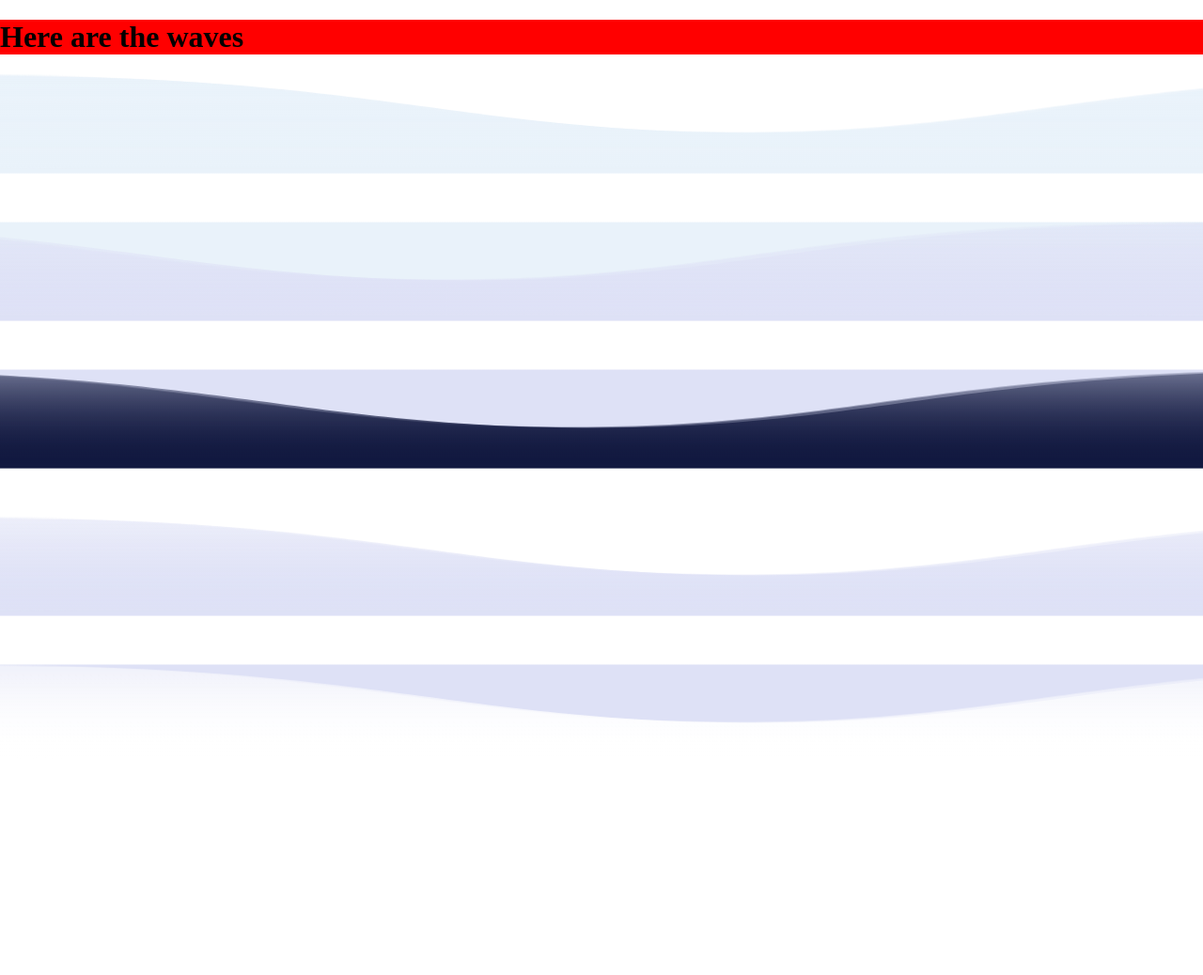
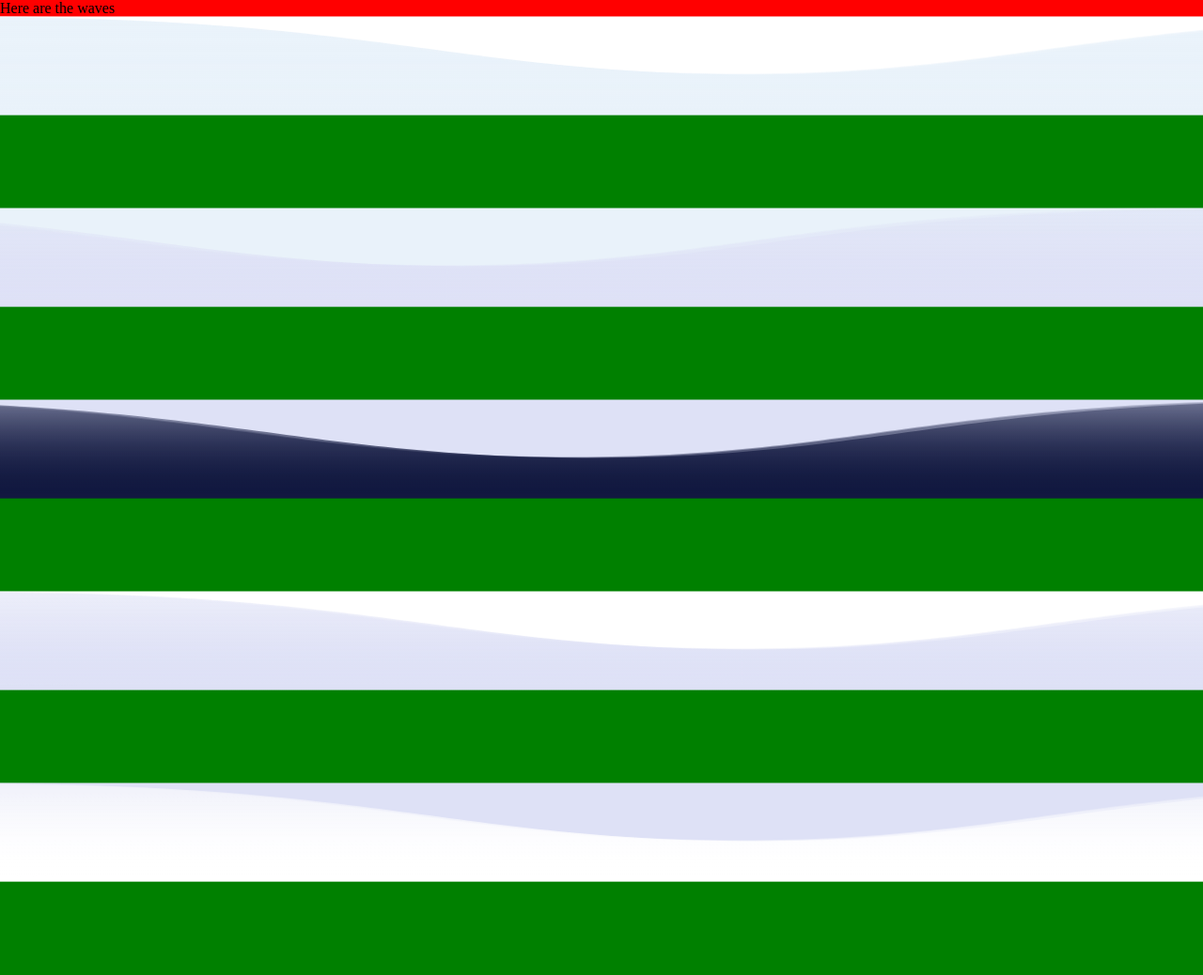
Before and after one commit to Nitrostrider/wave, a plain HTML site: page index.html in a window 1280 px wide. Shown: the whole page at 94% size. Before the commit the page ends 865 px from the top, so only its background shows below. Drawn offline with Linux system fonts and the light colour scheme.

Commit message:
add placeholders

```diff
--- a/index.html
+++ b/index.html
@@ -14,7 +14,7 @@
 </head>
 
 <body>
-  <h1 style="background-color:red">Here are the waves</h1>
+  <div style="background-color:red">Here are the waves</div>
   <!--light blue on  white wave-->
   <div class="lbwholdtheholdtheocean">
     <div class="lbwholdtheocean">
@@ -24,6 +24,7 @@
       </div>
     </div>
   </div>
+  <div style="height:100px;background-color:green"></div>
 
   <!--grey on light blue wave-->
   <div class="glbholdtheholdtheocean">
@@ -34,6 +35,8 @@
       </div>
     </div>
   </div>
+  <div style="height:100px;background-color:green"></div>
+
 
 
   <!--blue on grey wave-->
@@ -45,6 +48,8 @@
       </div>
     </div>
   </div>
+  <div style="height:100px;background-color:green"></div>
+
 
 
   <!--grey on white wave-->
@@ -56,6 +61,8 @@
       </div>
     </div>
   </div>
+  <div style="height:100px;background-color:green"></div>
+
 
 
   <!--white on grey wave-->
@@ -67,6 +74,8 @@
       </div>
     </div>
   </div>
+  <div style="height:100px;background-color:green"></div>
+
 </body>
 
 </html>
```
